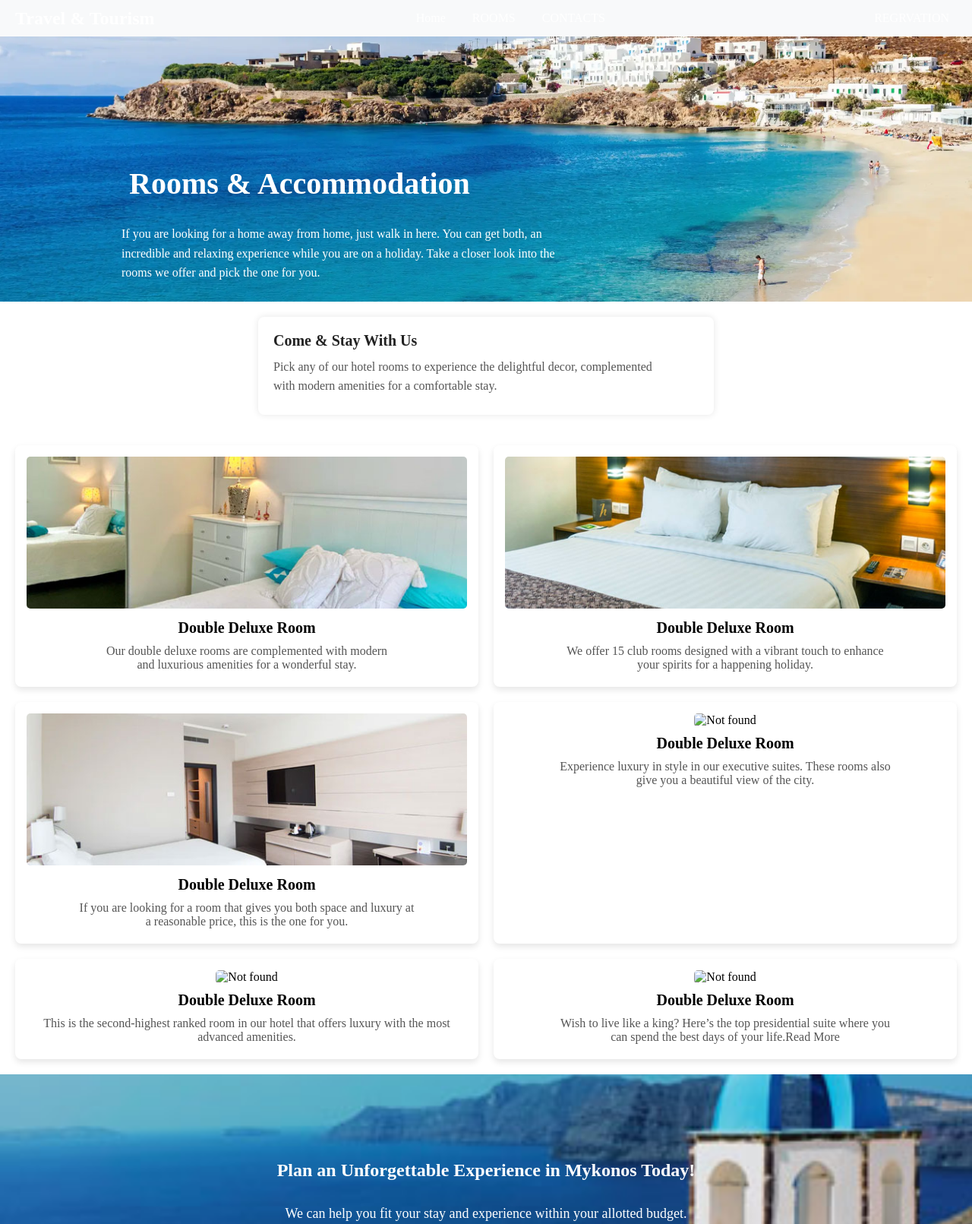
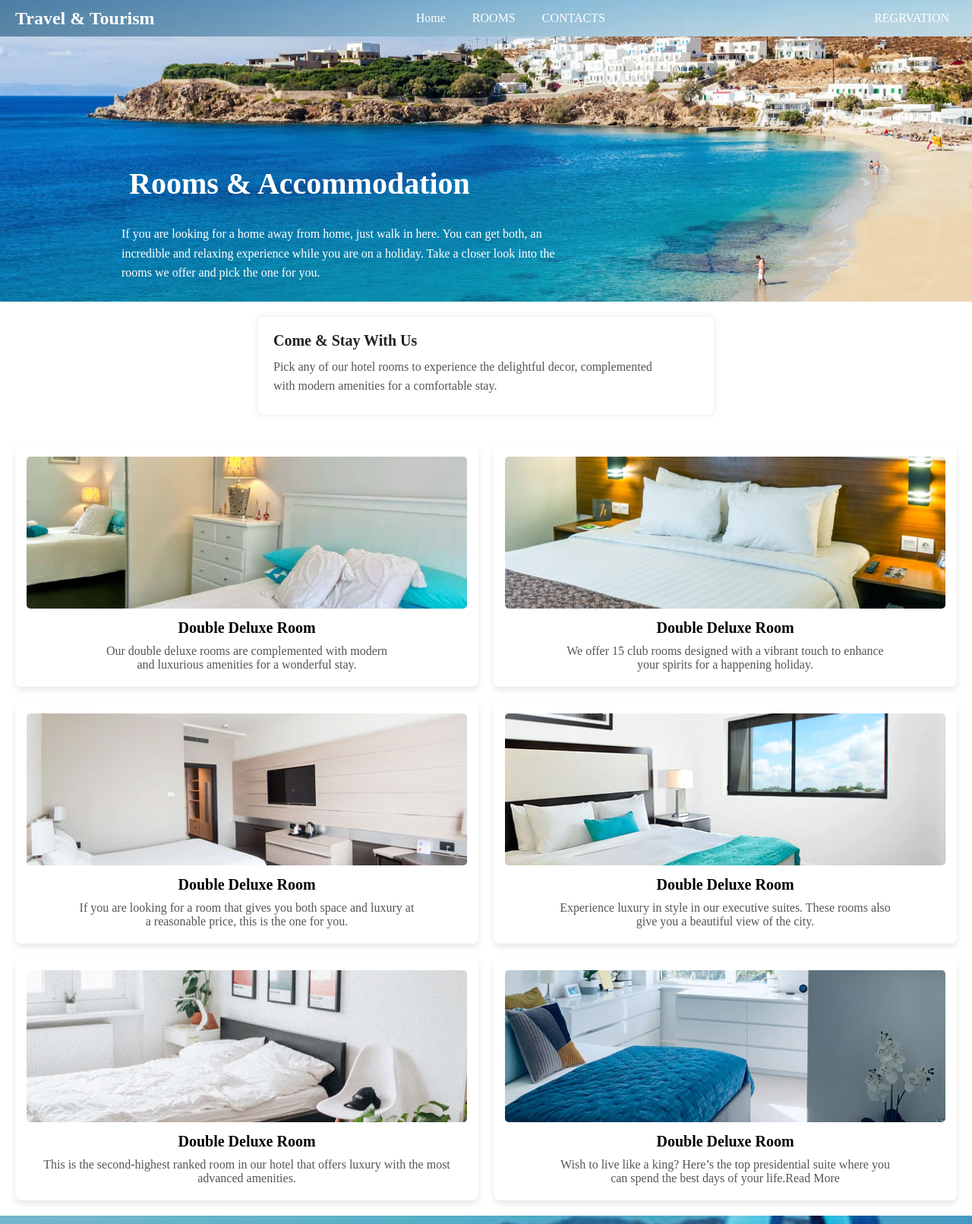
Before and after one commit to Shruti16032/TravelWebsite, a plain HTML site: page Rooms_n.html in a window 1280 px wide. Shown: the top 1611 px of the page at 76% size. Drawn offline with Linux system fonts and the light colour scheme.

Commit message:
Update Rooms_n.html

```diff
--- a/Rooms_n.html
+++ b/Rooms_n.html
@@ -32,7 +32,7 @@ header {
     justify-content: space-between;
     align-items: center;
     padding: 10px 20px;
-    background-image: url('./image/head.jpg');
+    background-image: url('./head.jpg');
     background-size:cover;
     background-repeat: no-repeat;
     background-position: center;
@@ -351,19 +351,19 @@ nav a:hover, #hend a:hover {
                   a reasonable price, this is the one for you.</p>
           </div>
           <div>
-            <img src="./image/room-4-1.jpg" alt="Not found">
+            <img src="./room-4-1.jpg" alt="Not found">
             <h3>Double Deluxe Room</h3>
             <p>Experience luxury in style in our executive suites. These rooms also<br>
                give you a beautiful view of the city.</p>
           </div>
           <div>
-            <img src="./image/room-5.jpg" alt="Not found">
+            <img src="./room-5.jpg" alt="Not found">
             <h3>Double Deluxe Room</h3>
             <p>This is the second-highest ranked room in our
                hotel that offers luxury with the most advanced amenities.</p>
           </div>
           <div>
-            <img src="./image/room-6.jpg" alt="Not found">
+            <img src="./room-6.jpg" alt="Not found">
             <h3>Double Deluxe Room</h3>
             <p>Wish to live like a king? Here’s the top presidential suite where you<br>
                can spend the best days of your life.Read More</p>
```
